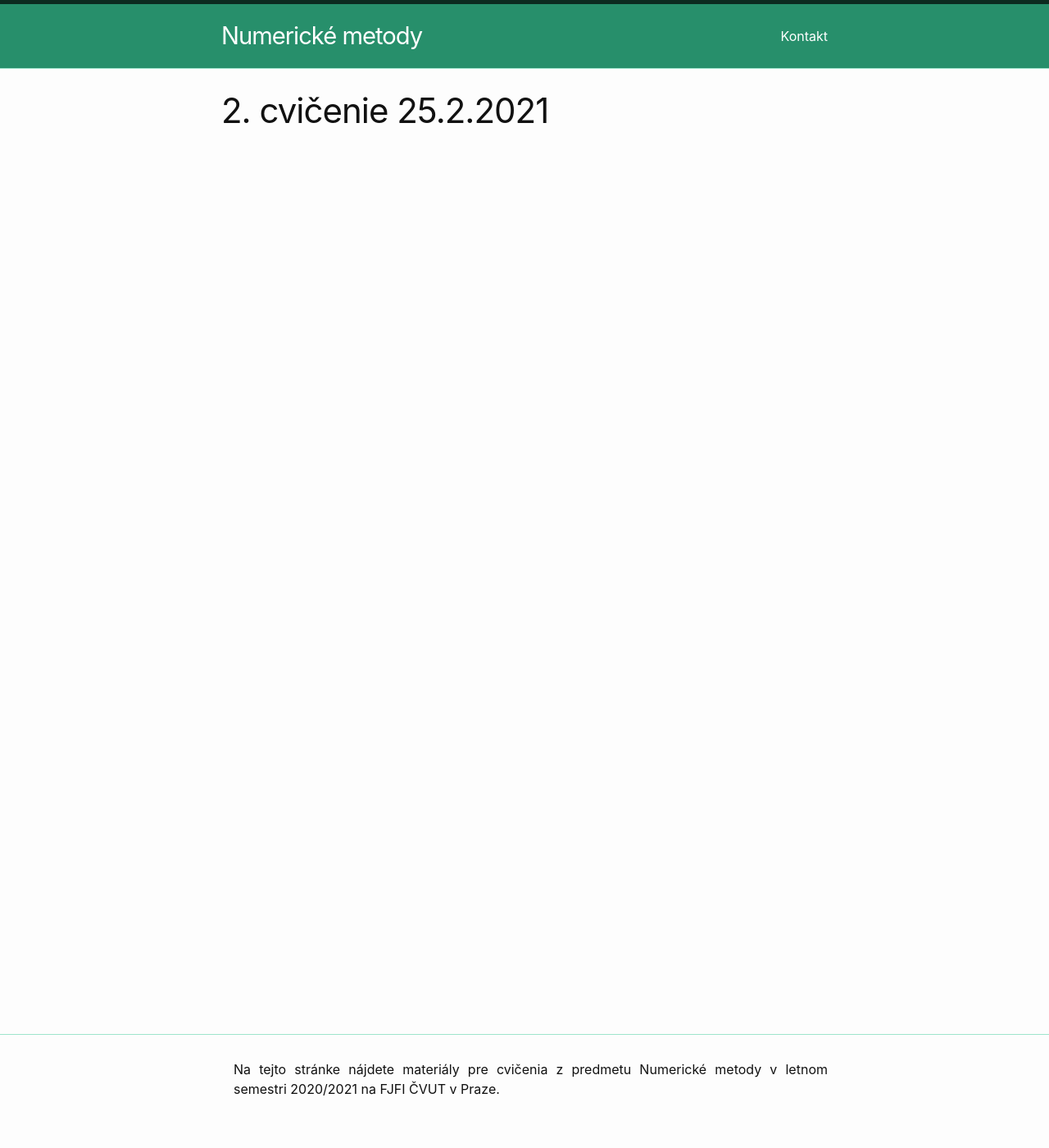
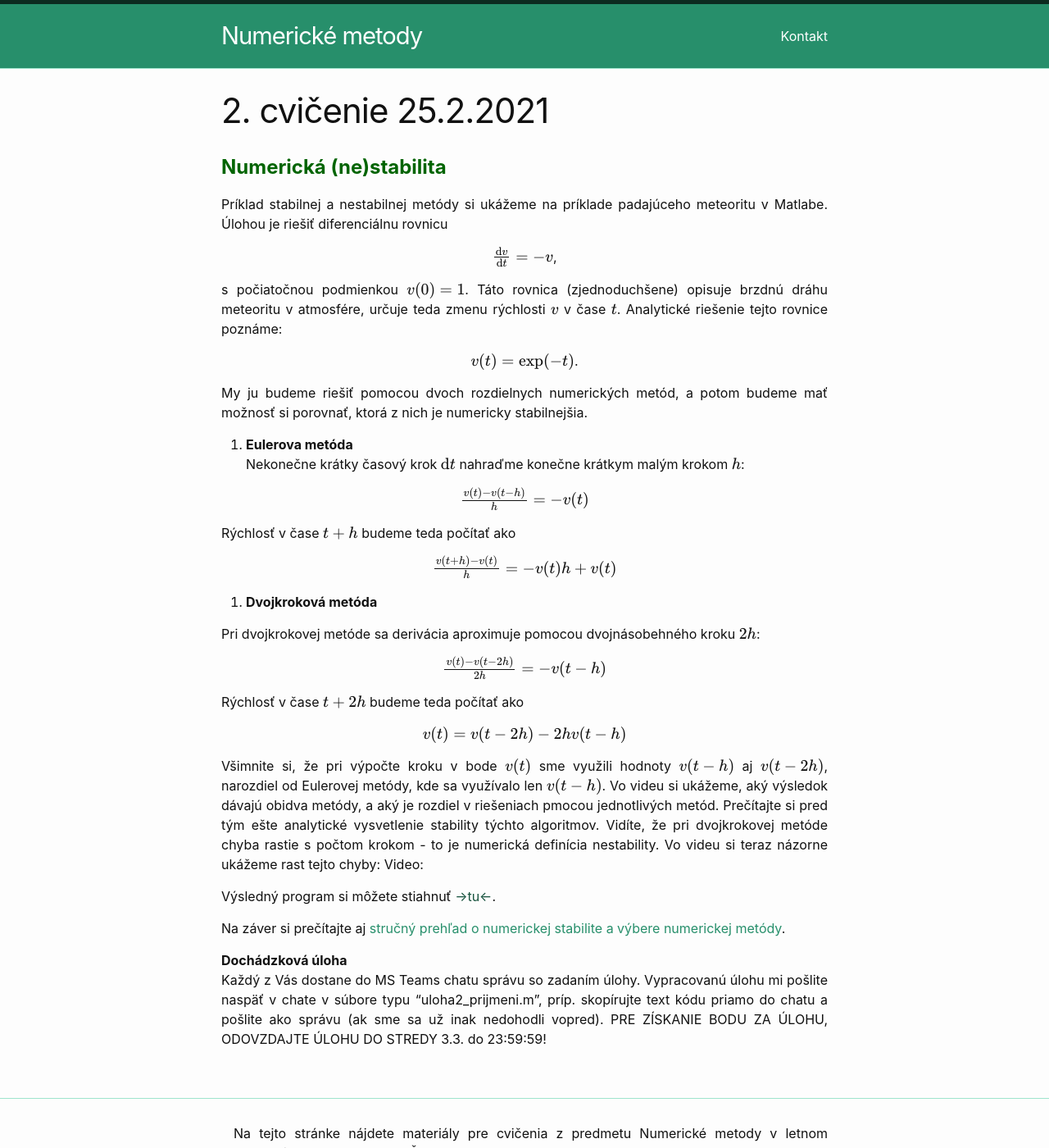
Before and after one commit to maslarova/maslarova.github.io, a Jekyll site: the page built from _posts/2021-02-25-cvicenie2.md, in a window 1280 px wide and 1400 px high. Shown: the whole window at 82% size. Built offline with Jekyll 4.4.1, drawn with Linux system fonts in a browser that asks for light colours.

Commit message:
2021-02-25-cvicenie2.md

```diff
--- a/_posts/2021-02-25-cvicenie2.md
+++ b/_posts/2021-02-25-cvicenie2.md
@@ -68,6 +68,7 @@ Odhad relatívnej chyba tohto rozdielu sa dá vypočítať ako
 
 Všimnime si, že v rámci jedinej opeŕacie sme prešli z relatívnej presnosti na oveľa nižšiu relatívnu prenosť !
 
+-->
 <span style="color:DarkGreen"><b><font size="+2">Numerická (ne)stabilita</font></b></span><br>
 
 Príklad stabilnej a nestabilnej metódy si ukážeme na príklade padajúceho meteoritu v Matlabe. Úlohou je riešiť diferenciálnu rovnicu
@@ -106,9 +107,9 @@ $\frac{v(t)-v(t-2h)}{2h} = -v(t-h)$
 Rýchlosť v čase $t+2h$ budeme teda počítať ako
 
 {: .centering}
-$v(t+2h)= v(t)+-2h v(t+h)$
+$v(t)= v(t-2h)-2h v(t-h)$
 
-Všimnite si, že pri výpoČte kroku v bode $v(t+2h)$ sme využili hodnoty $v(t)$ aj $v(t-h)$, narozdiel od Eulerovej metódy, kde sa využívalo len $v(t-h)$.
+Všimnite si, že pri výpočte kroku v bode $v(t)$ sme využili hodnoty $v(t-h)$ aj $v(t-2h)$, narozdiel od Eulerovej metódy, kde sa využívalo len $v(t-h)$.
 Vo videu si ukážeme, aký výsledok dávajú obidva metódy, a aký je rozdiel v riešeniach pmocou jednotlivých metód. Prečítajte si pred tým ešte analytické vysvetlenie stability týchto algoritmov. Vidíte, že pri dvojkrokovej metóde chyba rastie s počtom krokom - to je numerická definícia nestability.
 Vo videu si teraz názorne ukážeme rast tejto chyby:
 Video:
@@ -123,7 +124,3 @@ Na záver si prečítajte aj [stručný prehľad o numerickej stabilite a výber
 <b>Dochádzková úloha</b><br>
 Každý z Vás dostane do MS Teams chatu správu so zadaním úlohy. Vypracovanú úlohu mi pošlite naspäť v chate v súbore typu "uloha2_prijmeni.m", príp. skopírujte text kódu priamo do chatu a pošlite ako správu (ak sme sa už inak nedohodli vopred).
 PRE ZÍSKANIE BODU ZA ÚLOHU, ODOVZDAJTE ÚLOHU DO STREDY 3.3. do 23:59:59!
-
-
-
--->
```
